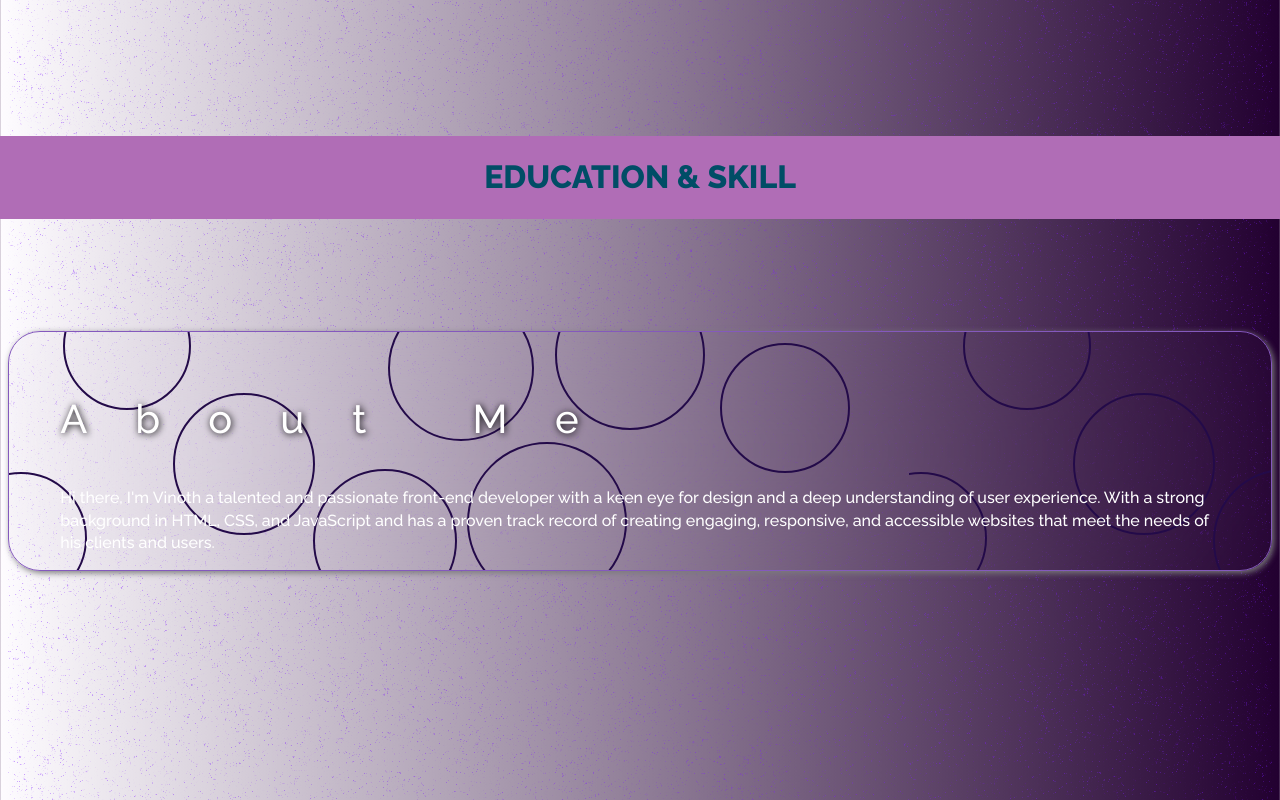
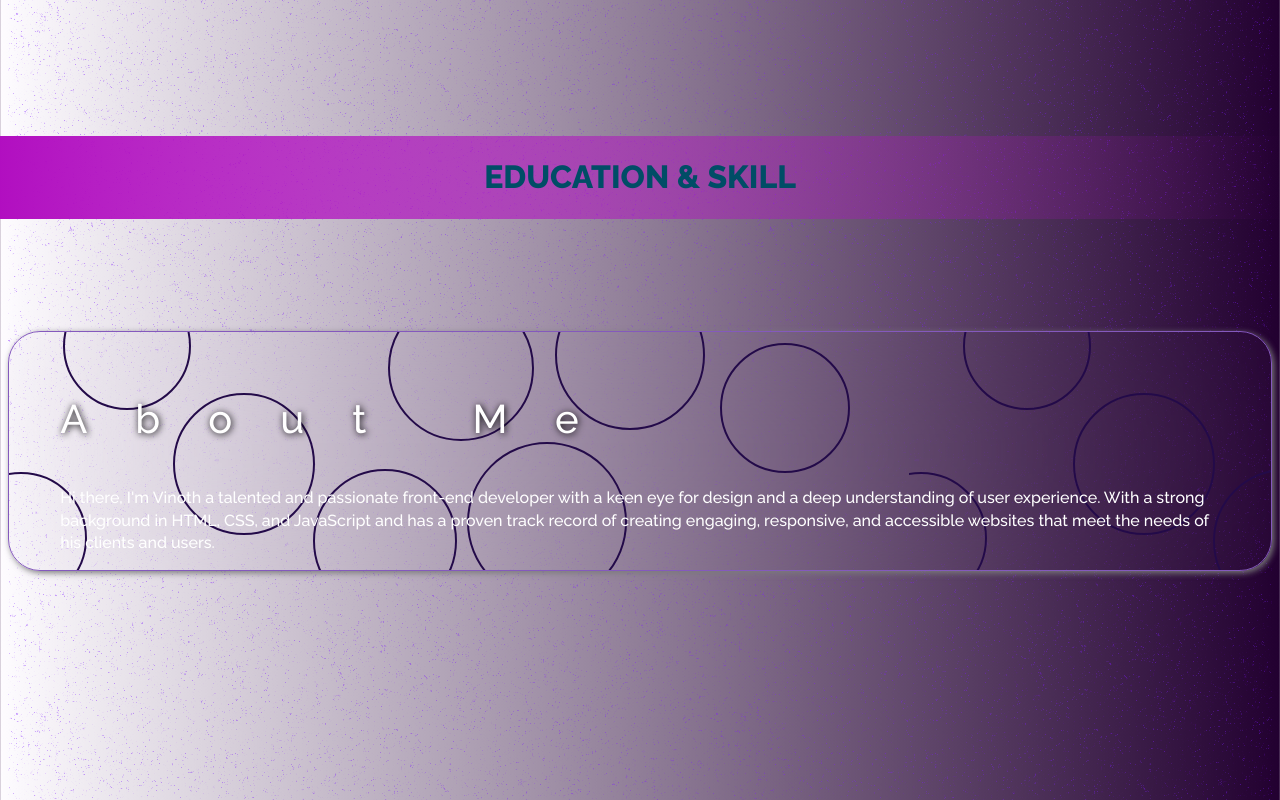
Before and after one commit to kamalesh0211/Portfolio, a React (Vite) app: page / in a window 1280 px wide. Shown: the part 960-1760 px from the top of the page. Built offline with nearby package versions, Linux system fonts and the light colour scheme.

Commit message:
feat: education faded(edited)

```diff
--- a/src/Components/About/About.css
+++ b/src/Components/About/About.css
@@ -1,16 +1,20 @@
 #About h2 {
-  margin:-1rem;
+  margin: -1rem;
   padding: 1.2rem;
   font-size: 2rem;
   font-weight: 800;
   text-transform: uppercase;
-  background-color: rgb(176, 109, 182);
+  background: linear-gradient(90deg,rgb(177, 13, 192),rgb(255,0,0,0));
+
 }
-#Edc {
-  display: flex;
-  justify-content: space-around;
-  flex-wrap: wrap;
+.fade-section {
+  height: 100vh;
+  background-color: red; /* Just to make it clear */
+  transition: opacity 0.1s ease-out;
 }
+/* #Edc {
+
+} */
 .section {
   /* border: 2px solid purple; */
   border-radius: 2rem;
--- a/src/Components/About/About.jsx
+++ b/src/Components/About/About.jsx
@@ -1,6 +1,9 @@
 import "./About.css";
 import Skill from "../Skill/Skill";
 import Education from "../Education/Education";
+
+// option 2
+
 const About = () => {
   return (
     <section id="About">
@@ -9,6 +12,13 @@ const About = () => {
       <Skill />
     </section>
   );
+  window.addEventListener("scroll", function () {
+    const section = document.querySelector(".fade-section");
+    let scrollPosition = window.scrollY;
+    let opacityValue = 1 - scrollPosition / 500; // 500 can be adjusted
+    section.style.opacity = opacityValue > 0 ? opacityValue : 0;
+  });
+
 };
 
 export default About;
--- a/src/index.css
+++ b/src/index.css
@@ -43,7 +43,7 @@ body {
   color: var(--color-white);
   font-weight: 500;
   line-height: 1.4;
-  animation: backgroundmotion 70s ease-in infinite;
+  animation: backgroundmotion 90s ease-in infinite;
 }
 
 @keyframes backgroundmotion {
```
